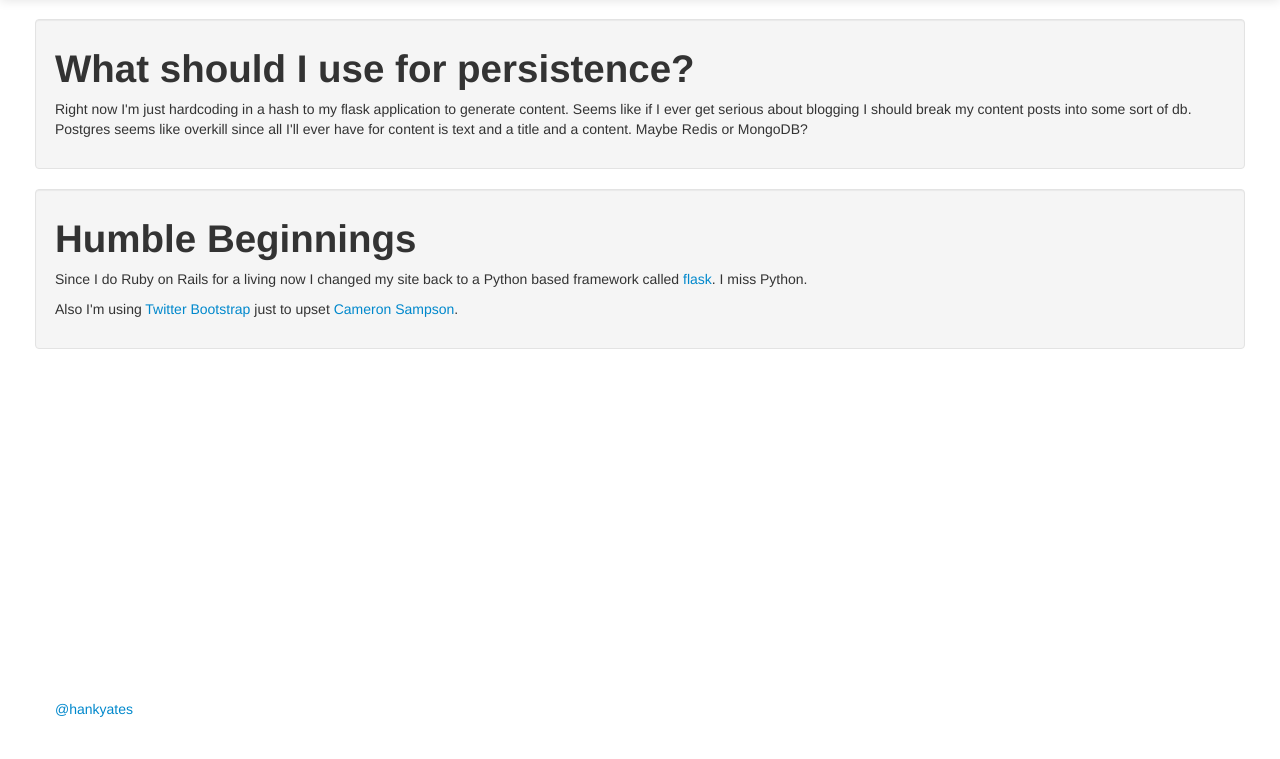
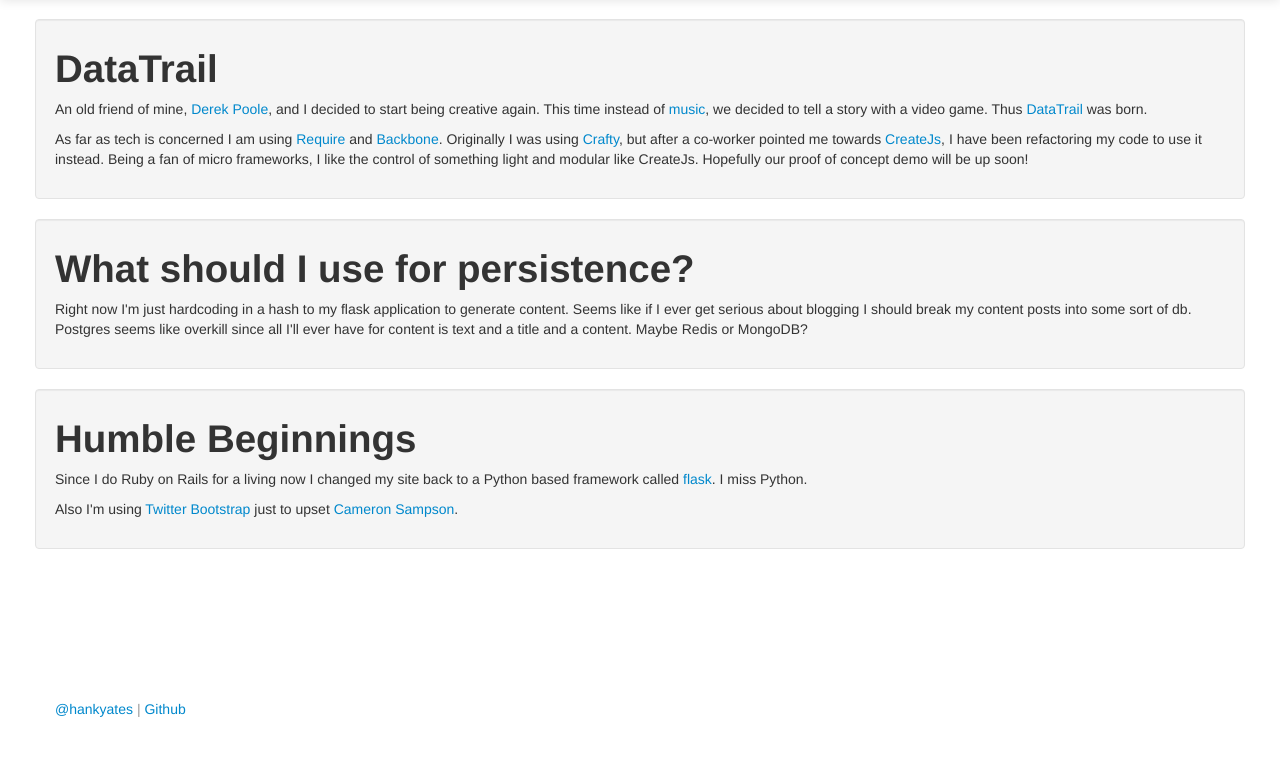
Before and after one commit to hankyates/hankyatescom, a Flask app: page / in a window 1280 px wide. Shown: the part 41-800 px from the top of the page. Run offline with Flask 2, Linux system fonts and the light colour scheme; some libraries are stand-ins or nearby versions.

Commit message:
new blog post + github link

```diff
--- a/app.py
+++ b/app.py
@@ -15,6 +15,9 @@
     },{
       'title': 'What should I use for persistence?',
       'content': '<p>Right now I\'m just hardcoding in a hash to my flask application to generate content. Seems like if I ever get serious about blogging I should break my content posts into some sort of db. Postgres seems like overkill since all I\'ll ever have for content is text and a title and a content. Maybe Redis or MongoDB?</p>'
+    },{
+      'title': 'DataTrail',
+      'content': '<p>An old friend of mine, <a href="http://derekgpoole.wordpress.com/">Derek Poole</a>, and I decided to start being creative again. This time instead of <a href="http://www.myspace.com/notvsintheocean">music</a>, we decided to tell a story with a video game. Thus <a href="https://github.com/hankyates/datarail">DataTrail</a> was born.</p><p>As far as tech is concerned I am using <a href="http://requirejs.org/">Require</a> and <a href="http://backbonejs.org/">Backbone</a>. Originally I was using <a href="http://craftyjs.com/">Crafty</a>, but after a co-worker pointed me towards <a href="http://www.createjs.com/#!/CreateJS">CreateJs</a>, I have been refactoring my code to use it instead. Being a fan of micro frameworks, I like the control of something light and modular like CreateJs. Hopefully our proof of concept demo will be up soon!</p> '
     }
   return make_response(dumps(pages[::-1]))
 
--- a/templates/index.html
+++ b/templates/index.html
@@ -42,7 +42,7 @@
 
         <div id="footer">
           <div class="container">
-            <p class="muted"><a href="http://twitter.com/hankyates">@hankyates</a></p>
+            <p class="muted"><a href="http://twitter.com/hankyates">@hankyates</a> | <a href="https://github.com/hankyates">Github</a></p>
           </div>
         </div>
 
```
